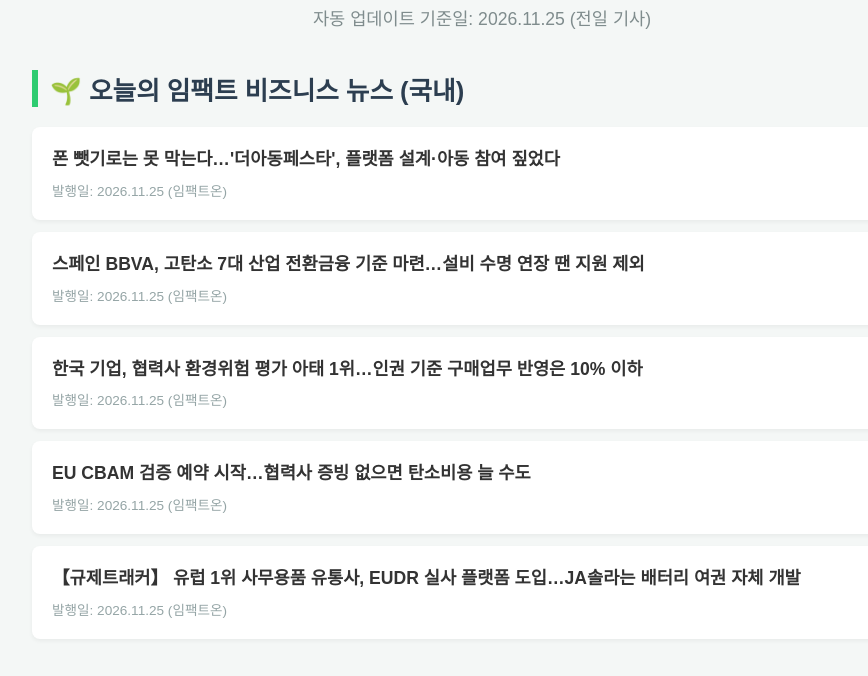
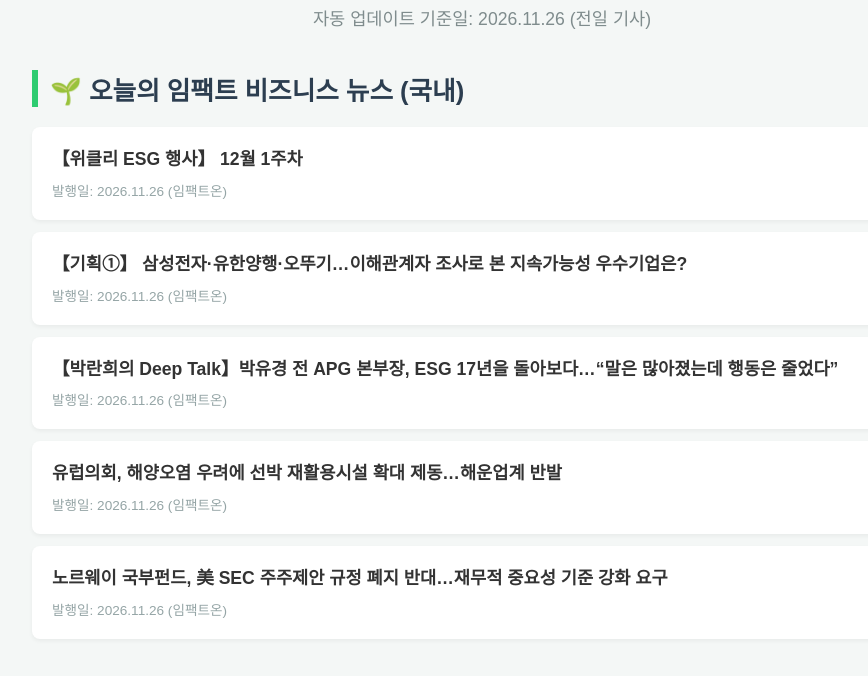
Before and after one commit to jack0322598-web/daily-impact-news, a plain HTML site: page index.html in a window 1280 px wide. Shown: the part 87-763 px from the top of the page, without its empty margins (158-1026 px from the left). Drawn offline with Linux system fonts and the light colour scheme.

Commit message:
🌱 매일 아침 7시 뉴스 자동 업데이트

```diff
--- a/index.html
+++ b/index.html
@@ -21,34 +21,34 @@
 </head>
 <body>
     <h1>📋 오늘의 종합 뉴스 브리핑</h1>
-    <div class="date-title">자동 업데이트 기준일: 2026.11.25 (전일 기사)</div>
+    <div class="date-title">자동 업데이트 기준일: 2026.11.26 (전일 기사)</div>
 
     <div class="section-title">🌱 오늘의 임팩트 비즈니스 뉴스 (국내)</div>
 
         <div class="news-card">
-            <div class="news-title"><a href="https://www.impacton.net/news/articleView.html?idxno=30768" target="_blank">폰 뺏기로는 못 막는다…'더아동페스타', 플랫폼 설계·아동 참여 짚었다</a></div>
-            <div class="news-date">발행일: 2026.11.25 (임팩트온)</div>
+            <div class="news-title"><a href="https://www.impacton.net/news/articleView.html?idxno=30857" target="_blank">【위클리 ESG 행사】 12월 1주차</a></div>
+            <div class="news-date">발행일: 2026.11.26 (임팩트온)</div>
         </div>
 
         <div class="news-card">
-            <div class="news-title"><a href="https://www.impacton.net/news/articleView.html?idxno=30822" target="_blank">스페인 BBVA, 고탄소 7대 산업 전환금융 기준 마련…설비 수명 연장 땐 지원 제외</a></div>
-            <div class="news-date">발행일: 2026.11.25 (임팩트온)</div>
+            <div class="news-title"><a href="https://www.impacton.net/news/articleView.html?idxno=30854" target="_blank">【기획①】 삼성전자·유한양행·오뚜기…이해관계자 조사로 본 지속가능성 우수기업은?</a></div>
+            <div class="news-date">발행일: 2026.11.26 (임팩트온)</div>
         </div>
 
         <div class="news-card">
-            <div class="news-title"><a href="https://www.impacton.net/news/articleView.html?idxno=30828" target="_blank">한국 기업, 협력사 환경위험 평가 아태 1위…인권 기준 구매업무 반영은 10% 이하</a></div>
-            <div class="news-date">발행일: 2026.11.25 (임팩트온)</div>
+            <div class="news-title"><a href="https://www.impacton.net/news/articleView.html?idxno=30853" target="_blank">【박란희의 Deep Talk】박유경 전 APG 본부장, ESG 17년을 돌아보다…“말은 많아졌는데 행동은 줄었다”</a></div>
+            <div class="news-date">발행일: 2026.11.26 (임팩트온)</div>
         </div>
 
         <div class="news-card">
-            <div class="news-title"><a href="https://www.impacton.net/news/articleView.html?idxno=30829" target="_blank">EU CBAM 검증 예약 시작…협력사 증빙 없으면 탄소비용 늘 수도</a></div>
-            <div class="news-date">발행일: 2026.11.25 (임팩트온)</div>
+            <div class="news-title"><a href="https://www.impacton.net/news/articleView.html?idxno=30852" target="_blank">유럽의회, 해양오염 우려에 선박 재활용시설 확대 제동…해운업계 반발</a></div>
+            <div class="news-date">발행일: 2026.11.26 (임팩트온)</div>
         </div>
 
         <div class="news-card">
-            <div class="news-title"><a href="https://www.impacton.net/news/articleView.html?idxno=30827" target="_blank">【규제트래커】 유럽 1위 사무용품 유통사, EUDR 실사 플랫폼 도입…JA솔라는 배터리 여권 자체 개발</a></div>
-            <div class="news-date">발행일: 2026.11.25 (임팩트온)</div>
+            <div class="news-title"><a href="https://www.impacton.net/news/articleView.html?idxno=30850" target="_blank">노르웨이 국부펀드, 美 SEC 주주제안 규정 폐지 반대…재무적 중요성 기준 강화 요구</a></div>
+            <div class="news-date">발행일: 2026.11.26 (임팩트온)</div>
         </div>
 
     <div class="section-title macro">🇺🇸 오늘의 미국 거시경제 브리핑 (글로벌)</div>
-<div class='sub-category'>📌 경제지표</div><div class='no-news'>2026.11.25 자 뉴스가 없습니다.</div><div class='sub-category'>📌 통화정책</div><div class='no-news'>2026.11.25 자 뉴스가 없습니다.</div><div class='sub-category'>📌 관세</div><div class='no-news'>2026.11.25 자 뉴스가 없습니다.</div><div class='sub-category'>📌 외교</div><div class='no-news'>2026.11.25 자 뉴스가 없습니다.</div></body></html>
+<div class='sub-category'>📌 경제지표</div><div class='no-news'>2026.11.26 자 뉴스가 없습니다.</div><div class='sub-category'>📌 통화정책</div><div class='no-news'>2026.11.26 자 뉴스가 없습니다.</div><div class='sub-category'>📌 관세</div><div class='no-news'>2026.11.26 자 뉴스가 없습니다.</div><div class='sub-category'>📌 외교</div><div class='no-news'>2026.11.26 자 뉴스가 없습니다.</div></body></html>
```
